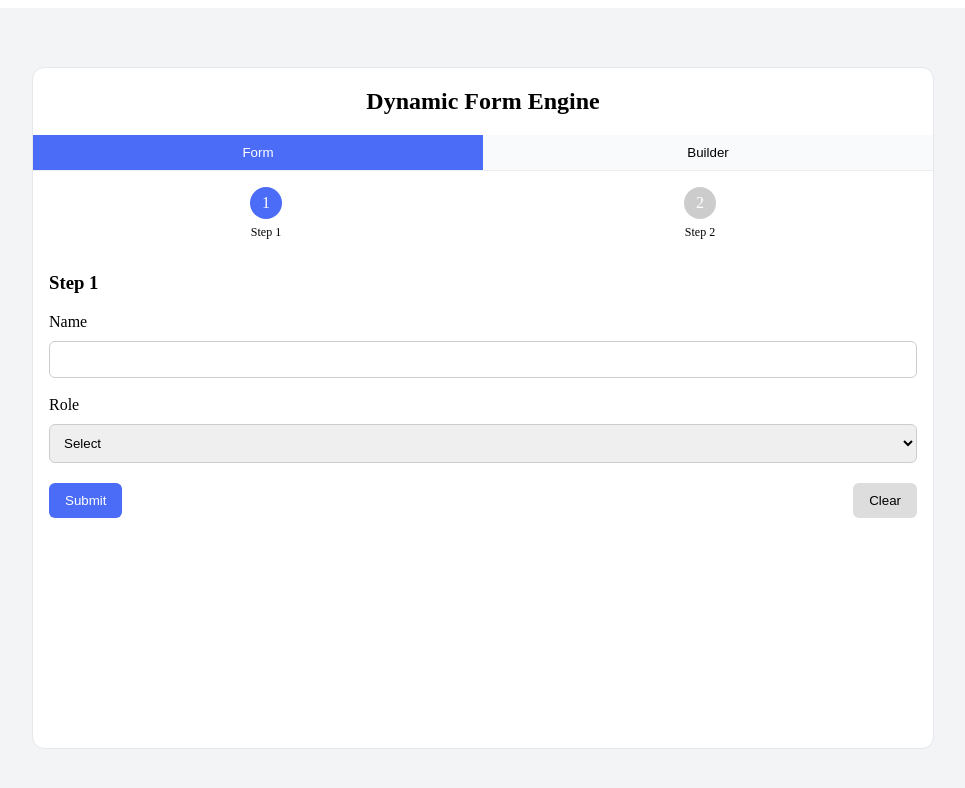
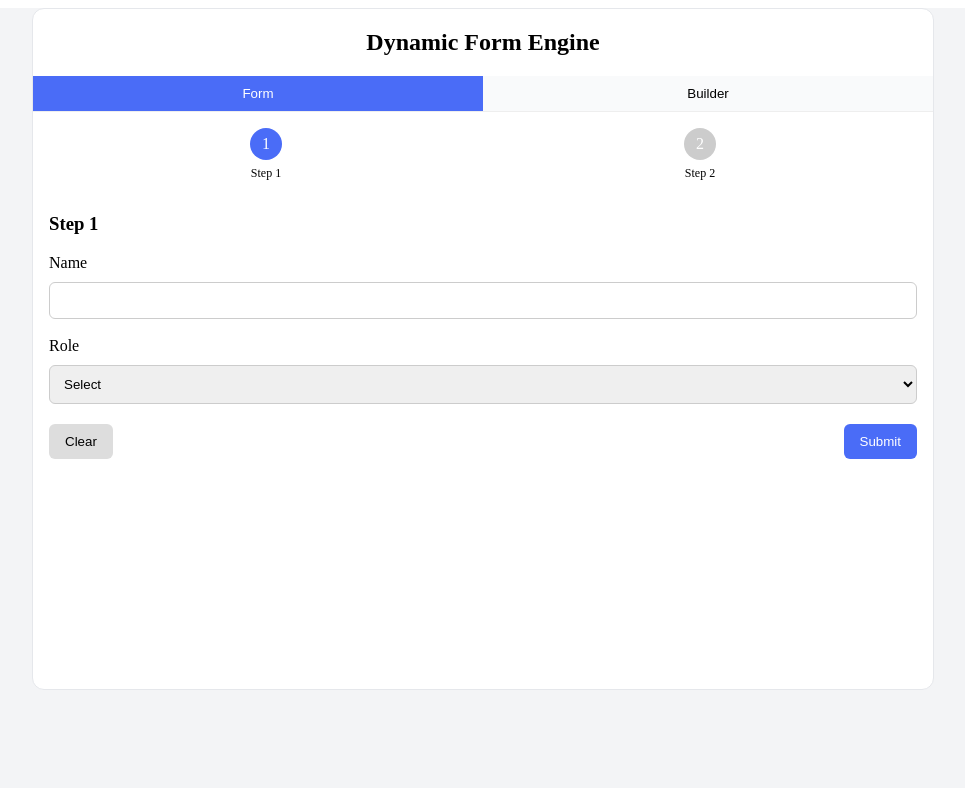
Before and after one commit to Pratikshya-N/form-engine, a React (Vite) app: page / in a window 1280 px wide. Shown: the top 788 px of the page, without its empty margins (157-1122 px from the left). Built offline with nearby package versions, Linux system fonts and the light colour scheme.

Commit message:
feat: make form engine API-driven with dynamic schema

```diff
--- a/src/App.tsx
+++ b/src/App.tsx
@@ -1,19 +1,29 @@
-import { useState } from "react";
+import { useState, useEffect } from "react";
 import FormRenderer from "./components/FormRenderer";
 import { appStyles } from "./styles/formStyles";
 import FormBuilder from "./builder/FormBuilder";
 import type { Field } from "./types/formTypes";
+import { getFormSchema } from "./api/getFormSchema";
 
 type View = "form" | "builder";
 
 const App = () => {
-  const [schema, setSchema] = useState<Field[]>([]);
+  const [baseSchema, setBaseSchema] = useState<Field[]>([]);
+  const [draftSchema, setDraftSchema] = useState<Field[]>([]);
+  const [activeSchema, setActiveSchema] = useState<Field[]>([]);
   const [activeView, setActiveView] = useState<View>("form");
+
+  useEffect(() => {
+    getFormSchema().then((data) => {
+      setBaseSchema(data);
+      setActiveSchema(data); // default form uses original
+    });
+  }, []);
 
   return (
     <div style={appStyles.container}>
       <div style={appStyles.card}>
-        <h2 style={{textAlign: "center"}}>Dynamic Form Engine</h2>
+        <h2 style={{ textAlign: "center" }}>Dynamic Form Engine</h2>
         {/* SWITCH BUTTONS */}
         <div style={appStyles.switchContainer}>
           <button
@@ -41,14 +51,24 @@ const App = () => {
         <div style={appStyles.content}>
           {activeView === "builder" && (
             <FormBuilder
-              schema={schema}
-              setSchema={setSchema}
+              schema={draftSchema}
+              setSchema={setDraftSchema}
+              onSave={(newFields) => {
+                const merged = [
+                  ...baseSchema,
+                  ...newFields.filter(
+                    (nf) => !baseSchema.some((bf) => bf.name === nf.name)
+                  )
+                ];
+                setActiveSchema(merged);
+                setDraftSchema([]); // reset builder after save
+              }}
             />
           )}
 
           {activeView === "form" && (
             <FormRenderer
-              externalSchema={schema}
+              externalSchema={activeSchema}
             />
           )}
         </div>
--- a/src/builder/FormBuilder.tsx
+++ b/src/builder/FormBuilder.tsx
@@ -11,9 +11,10 @@ type Mode = "edit" | "test";
 interface Props {
   schema: Field[];
   setSchema: (data: Field[]) => void;
+  onSave: (data: Field[]) => void;
 }
 
-const FormBuilder = ({ schema, setSchema }: Props) => {
+const FormBuilder = ({ schema, setSchema, onSave }: Props) => {
   const [fields, setFields] = useState<Field[]>(schema || []);
   const [mode, setMode] = useState<Mode>("edit");
 
@@ -91,7 +92,7 @@ const FormBuilder = ({ schema, setSchema }: Props) => {
           throw new Error("Invalid schema");
         }
 
-        // ✅ Merge without duplicates (by name)
+        // Merge without duplicates (by name)
         const merged = [...fields];
 
         parsed.forEach((newField) => {
@@ -115,16 +116,32 @@ const FormBuilder = ({ schema, setSchema }: Props) => {
     reader.readAsText(file);
   };
 
+  const handleSave = () => {
+    const validFields = fields.filter((f) => f.name && f.label);
+
+    if (!validFields.length) {
+      showMessage("Add valid fields before saving", "error");
+      return;
+    }
+
+    onSave(validFields); // send to App
+
+    showMessage("Fields saved to form", "success");
+
+    setFields([]);      // reset builder
+    setMode("edit");    // go back
+  };
+
   return (
     <div style={builderStyles.panel}>
 
-      {/* ✅ HEADER */}
+      {/* HEADER */}
       <div style={builderStyles.header}>
         <h3 style={builderStyles.title}>Form Builder</h3>
 
         <div style={builderStyles.actions}>
 
-          {/* ✅ Import Icon */}
+          {/* Import Icon */}
           <label style={builderStyles.iconBtn}>
             <Upload size={18} />
             <input
@@ -135,7 +152,7 @@ const FormBuilder = ({ schema, setSchema }: Props) => {
             />
           </label>
 
-          {/* ✅ Export Button */}
+          {/* Export Button */}
           <button
             onClick={handleExport}
             style={builderStyles.exportBtn}
@@ -144,7 +161,7 @@ const FormBuilder = ({ schema, setSchema }: Props) => {
             Export JSON
           </button>
 
-          {/* ✅ Add Field */}
+          {/* Add Field */}
           <button
             onClick={addField}
             style={builderStyles.addBtn}
@@ -153,7 +170,7 @@ const FormBuilder = ({ schema, setSchema }: Props) => {
             Add Field
           </button>
 
-          {/* ✅ Test Form */}
+          {/* Test Form */}
           <button
             onClick={handleTest}
             style={builderStyles.testBtn}
@@ -162,19 +179,25 @@ const FormBuilder = ({ schema, setSchema }: Props) => {
             Test Form
           </button>
 
-          {/* ✅ Close Icon (only in test mode) */}
+          {/* Close Icon (only in test mode) */}
           {mode === "test" && (
+            <>
+              <button onClick={handleSave} style={builderStyles.addBtn}>
+                Save Form
+              </button>
+
               <button
                 onClick={() => setMode("edit")}
                 style={builderStyles.closeIcon}
               >
                 <X size={18} />
               </button>
+            </>
           )}
         </div>
       </div>
 
-      {/* ✅ BODY SWITCH */}
+      {/* BODY SWITCH */}
       {mode === "edit" ? (
         <>
           <div style={builderStyles.panelBody}>
@@ -204,7 +227,7 @@ const FormBuilder = ({ schema, setSchema }: Props) => {
         </>
       ) : (
         <div style={builderStyles.testContainer}>
-          <FormRenderer externalSchema={fields} isTestMode={true}/>
+          <FormRenderer externalSchema={fields} isTestMode={true} />
         </div>
       )}
     </div>
--- a/src/components/FormRenderer.tsx
+++ b/src/components/FormRenderer.tsx
@@ -169,6 +169,20 @@ const FormRenderer = ({ externalSchema, isTestMode }: Props) => {
                         </button>
                     )}
 
+                    <button
+                        type="button"
+                        onClick={() => {
+                            currentFields
+                                .filter((f: any) => shouldRender(f))
+                                .forEach((field: any) => {
+                                    setValue(field.name, "");
+                                });
+                        }}
+                        style={formStyles.secondaryBtn}
+                    >
+                        Clear
+                    </button>
+
                     {step < totalSteps && hasNextStep && (
                         <button
                             type="button"
@@ -193,19 +207,6 @@ const FormRenderer = ({ externalSchema, isTestMode }: Props) => {
                         </button>
                     )}
 
-                    <button
-                        type="button"
-                        onClick={() => {
-                            currentFields
-                                .filter((f: any) => shouldRender(f))
-                                .forEach((field: any) => {
-                                    setValue(field.name, "");
-                                });
-                        }}
-                        style={formStyles.secondaryBtn}
-                    >
-                        Clear
-                    </button>
                 </div>
             </form>
         </div>
--- a/src/styles/formStyles.ts
+++ b/src/styles/formStyles.ts
@@ -5,13 +5,13 @@ export const appStyles: Record<string, CSSProperties> = {
     height: "100vh",
     display: "flex",
     justifyContent: "center",
-    alignItems: "center",
+    alignItems: "stretch",
     background: "#f3f4f6",
   },
 
   card: {
     width: 900,
-    height: "85vh",           // 🔥 SAME HEIGHT FOR BOTH
+    height: "85vh",           // SAME HEIGHT FOR BOTH
     background: "#fff",
     borderRadius: 12,
     border: "1px solid #e5e7eb",
@@ -40,13 +40,14 @@ export const appStyles: Record<string, CSSProperties> = {
 
   content: {
     flex: 1,
-    overflow: "hidden",   // 🔒 prevents expansion
+    minHeight: 0,
+    //  border: "2px solid red"
   }
 };
 
 export const formStyles: Record<string, CSSProperties> = {
   container: {
-    height: "100%",
+  height: "100%",
     overflowY: "auto",
     padding: 16,
   },
@@ -104,14 +105,13 @@ export const formStyles: Record<string, CSSProperties> = {
     border: "none",
     padding: "10px 16px",
     borderRadius: 6,
-    // opacity: 0.7
   }
 };
 
 export const builderStyles: Record<string, CSSProperties> = {
 
   panel: {
-    height: "100%",       // 🔥 fill parent
+    height: "100%",       // fill parent
     display: "flex",
     flexDirection: "column",
   },
@@ -186,7 +186,7 @@ export const builderStyles: Record<string, CSSProperties> = {
     borderRadius: "8px",
     border: "none",
     cursor: "pointer",
-    background: "#6b7280", // ✅ neutral grey
+    background: "#6b7280", // neutral grey
     color: "#fff",
     fontWeight: 500
   },
```
Lines whose indentation alone changed are shown as unchanged.
